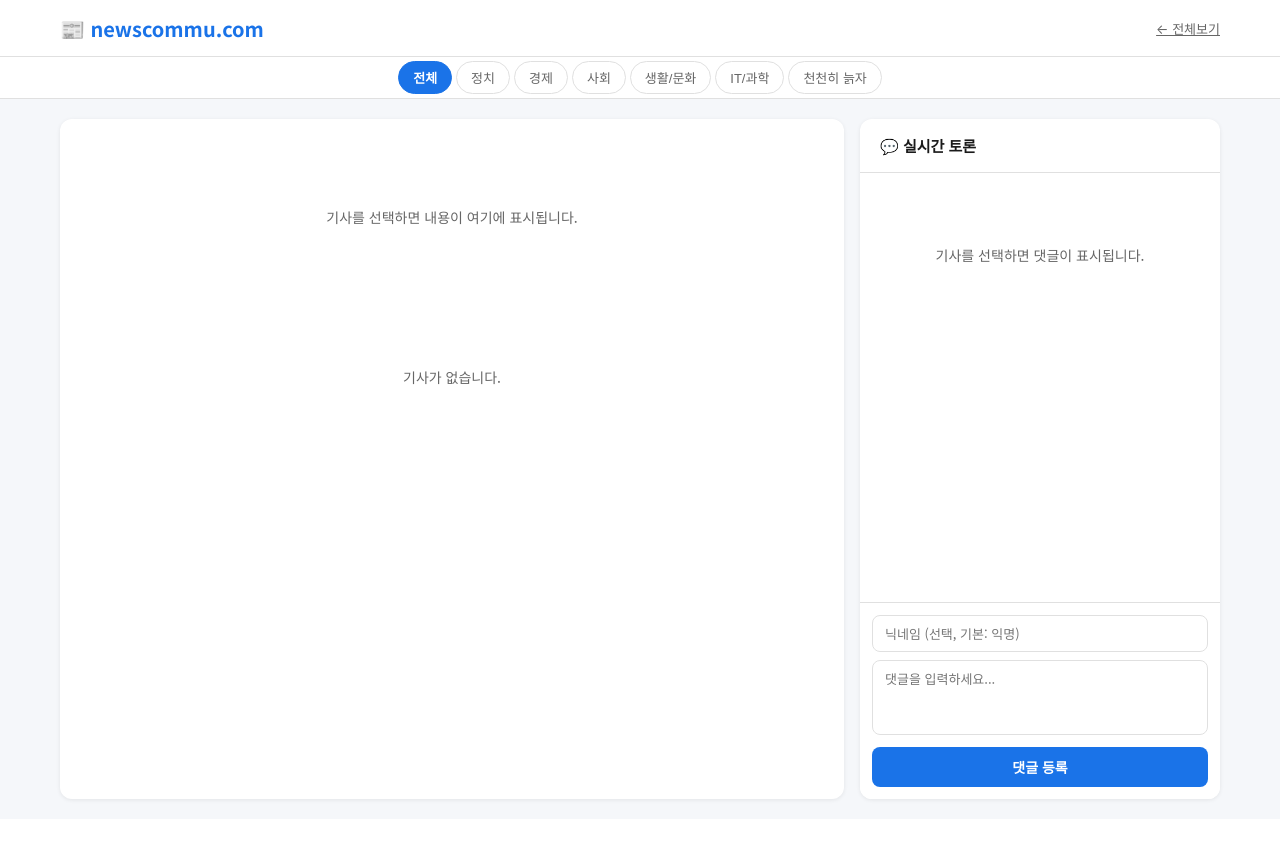
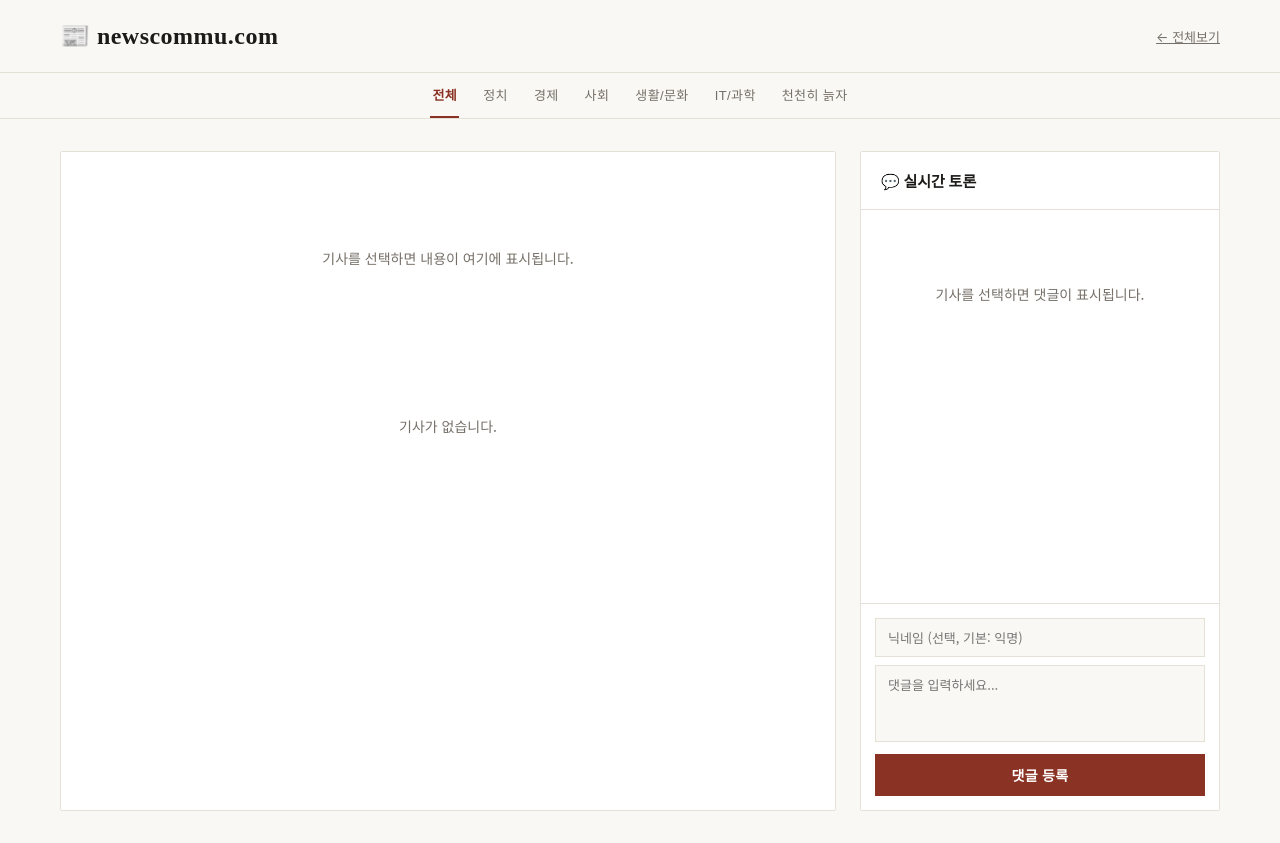
Before and after one commit to hkno3/commu, a PHP site: page /category.php in a window 1280 px wide. Before the commit the page ends 802 px from the top, so only its background shows below. Run offline with PHP 8.4, Linux system fonts and the light colour scheme; data that the repository does not hold is empty; some libraries are stand-ins or nearby versions.

Commit message:
사이트 디자인을 미니멀 에디토리얼 톤으로 리뉴얼
세리프+산세리프 폰트 페어링, 절제된 잉크 컬러 팔레트, 헤어라인 기반
레이아웃으로 카드/내비/배지 스타일을 교체. 마크업 구조는 유지.

Co-Authored-By: Claude Sonnet 4.6 <noreply@anthropic.com>
Claude-Session: https://claude.ai/code/session_018p8phR8Y1ccKrPRwYiq1Rd

```diff
--- a/assets/css/style.css
+++ b/assets/css/style.css
@@ -5,14 +5,14 @@
 }
 
 :root {
-  --primary: #1a73e8;
-  --primary-dark: #1557b0;
-  --bg: #f5f7fa;
+  --primary: #8a3324;
+  --primary-dark: #6e2519;
+  --bg: #faf8f4;
   --card-bg: #ffffff;
-  --text: #1a1a1a;
-  --text-muted: #666;
-  --border: #e0e0e0;
-  --comment-bg: #f8f9fa;
+  --text: #1c1b19;
+  --text-muted: #767068;
+  --border: #e6e1d6;
+  --comment-bg: #f6f3ec;
 }
 
 body {
@@ -22,9 +22,17 @@ body {
   font-size: 14px;
 }
 
+h1, h2, h3,
+.logo,
+.article-card h3,
+.article-detail-header h1,
+.article-detail-header h2 {
+  font-family: 'Noto Serif KR', serif;
+}
+
 /* ── Header ── */
 header {
-  background: #fff;
+  background: var(--bg);
   border-bottom: 1px solid var(--border);
   position: sticky;
   top: 0;
@@ -37,22 +45,23 @@ header {
   padding: 0 20px;
   display: flex;
   align-items: center;
-  height: 56px;
+  height: 72px;
   gap: 20px;
 }
 
 .logo {
-  font-size: 20px;
+  font-size: 24px;
   font-weight: 700;
-  color: var(--primary);
+  letter-spacing: 0.02em;
+  color: var(--text);
   text-decoration: none;
 }
 
 /* ── Category Nav ── */
 .cat-nav {
-  background: #fff;
+  background: var(--bg);
   border-bottom: 1px solid var(--border);
-  padding: 4px 0;
+  padding: 0;
 }
 
 .cat-nav-inner {
@@ -66,25 +75,25 @@ header {
   display: flex;
   flex-wrap: wrap;
   justify-content: center;
-  gap: 4px;
+  gap: 22px;
 }
 
 .cat-btn {
-  padding: 6px 14px;
-  border: 1px solid var(--border);
-  border-radius: 20px;
+  padding: 12px 2px;
+  border: none;
+  border-bottom: 2px solid transparent;
   background: none;
   cursor: pointer;
   font-size: 13px;
+  letter-spacing: 0.03em;
   color: var(--text-muted);
   white-space: nowrap;
   transition: all 0.2s;
 }
-.cat-btn:hover { color: var(--primary); border-color: var(--primary); }
+.cat-btn:hover { color: var(--text); }
 .cat-btn.active {
-  color: #fff;
-  background: var(--primary);
-  border-color: var(--primary);
+  color: var(--primary);
+  border-bottom-color: var(--primary);
   font-weight: 600;
 }
 
@@ -92,39 +101,39 @@ header {
 .main-wrap {
   max-width: 1200px;
   margin: 0 auto;
-  padding: 20px;
+  padding: 32px 20px;
 }
 
 /* ── Shorts-style Article+Comment ── */
 .shorts-container {
   display: grid;
   grid-template-columns: 1fr 360px;
-  gap: 16px;
-  height: calc(100vh - 120px);
+  gap: 24px;
+  height: calc(100vh - 140px);
   position: sticky;
-  top: 112px;
+  top: 128px;
 }
 
 .article-panel {
   background: var(--card-bg);
-  border-radius: 12px;
+  border: 1px solid var(--border);
+  border-radius: 2px;
   overflow-y: auto;
-  padding: 28px;
-  box-shadow: 0 1px 4px rgba(0,0,0,0.08);
+  padding: 36px;
 }
 
 .comment-panel {
   background: var(--card-bg);
-  border-radius: 12px;
+  border: 1px solid var(--border);
+  border-radius: 2px;
   display: flex;
   flex-direction: column;
-  box-shadow: 0 1px 4px rgba(0,0,0,0.08);
   overflow: hidden;
 }
 
 /* ── Article List ── */
 .article-list {
-  margin-top: 20px;
+  margin-top: 28px;
   max-width: 780px;
   margin-left: auto;
   margin-right: auto;
@@ -418,21 +430,22 @@ header {
 
 /* ── Comments ── */
 .comment-panel-header {
-  padding: 16px 20px;
+  padding: 18px 20px;
   border-bottom: 1px solid var(--border);
   font-weight: 600;
   font-size: 15px;
+  font-family: 'Noto Serif KR', serif;
 }
 
 .comment-list {
   flex: 1;
   overflow-y: auto;
-  padding: 12px;
+  padding: 14px;
 }
 
 .comment-item {
-  padding: 12px;
-  border-radius: 8px;
+  padding: 14px;
+  border-radius: 0;
   background: var(--comment-bg);
   margin-bottom: 8px;
 }
@@ -462,21 +475,22 @@ header {
 }
 
 .comment-form {
-  padding: 12px;
+  padding: 14px;
   border-top: 1px solid var(--border);
-  background: #fff;
+  background: var(--card-bg);
 }
 
 .comment-form input,
 .comment-form textarea {
   width: 100%;
-  padding: 8px 12px;
+  padding: 9px 12px;
   border: 1px solid var(--border);
-  border-radius: 8px;
+  border-radius: 0;
   font-size: 13px;
   margin-bottom: 8px;
   font-family: inherit;
   resize: none;
+  background: var(--bg);
 }
 
 .comment-form input:focus,
@@ -487,44 +501,45 @@ header {
 
 .comment-submit-btn {
   width: 100%;
-  padding: 10px;
+  padding: 11px;
   background: var(--primary);
   color: #fff;
   border: none;
-  border-radius: 8px;
+  border-radius: 0;
   font-size: 14px;
   font-weight: 600;
+  letter-spacing: 0.02em;
   cursor: pointer;
   transition: background 0.2s;
 }
 .comment-submit-btn:hover { background: var(--primary-dark); }
 
-/* ── Category Colors ── */
-.cat-정치 { background: #fff0f0; color: #c0392b; }
-.cat-경제 { background: #f0fff4; color: #27ae60; }
-.cat-사회 { background: #f0f4ff; color: #2980b9; }
-.cat-생활문화 { background: #fff8f0; color: #e67e22; }
-.cat-세계 { background: #f5f0ff; color: #8e44ad; }
-.cat-IT과학 { background: #f0fffe; color: #16a085; }
-.cat-부동산 { background: #fffbf0; color: #d35400; }
-.cat-헬스건강 { background: #f0fff8; color: #1abc9c; }
-.cat-스포츠 { background: #f0f8ff; color: #2471a3; }
-.cat-연예 { background: #fff0fb; color: #c0392b; }
-.cat-자동차 { background: #f5f5f5; color: #7f8c8d; }
-.cat-날씨 { background: #e3f2fd; color: #2980b9; }
-.cat-가상화폐 { background: #fff8e1; color: #f39c12; }
-.cat-주식 { background: #f1f8e9; color: #27ae60; }
-.cat-육아 { background: #fce4ec; color: #e91e8c; }
-.cat-여행 { background: #e0f2f1; color: #00897b; }
-.cat-게임 { background: #f3e5f5; color: #6c3483; }
-.cat-패션뷰티 { background: #fce4ec; color: #e91e63; }
-.cat-음식맛집 { background: #fff3e0; color: #e74c3c; }
-.cat-교육 { background: #e8eaf6; color: #1565c0; }
-.cat-환경 { background: #e8f5e9; color: #2e7d32; }
-.cat-법률 { background: #f3e5f5; color: #4a235a; }
-.cat-취업직장 { background: #e8eaf6; color: #1a237e; }
-.cat-반려동물 { background: #fff3e0; color: #ff6f00; }
-.cat-영화 { background: #fce4ec; color: #880e4f; }
+/* ── Category Colors (muted editorial ink tones) ── */
+.cat-정치 { color: #7a2e2e; }
+.cat-경제 { color: #2f5d4f; }
+.cat-사회 { color: #2c4a63; }
+.cat-생활문화 { color: #8a5a2e; }
+.cat-세계 { color: #5b4a7a; }
+.cat-IT과학 { color: #2e6b66; }
+.cat-부동산 { color: #8a5328; }
+.cat-헬스건강 { color: #2e7a6a; }
+.cat-스포츠 { color: #2c5a73; }
+.cat-연예 { color: #8a3550; }
+.cat-자동차 { color: #5a5650; }
+.cat-날씨 { color: #355b73; }
+.cat-가상화폐 { color: #8a6a28; }
+.cat-주식 { color: #3e6b3a; }
+.cat-육아 { color: #8a3d63; }
+.cat-여행 { color: #2e6b5e; }
+.cat-게임 { color: #5e3d7a; }
+.cat-패션뷰티 { color: #8a3d5e; }
+.cat-음식맛집 { color: #8a4528; }
+.cat-교육 { color: #344f7a; }
+.cat-환경 { color: #2e6b3e; }
+.cat-법률 { color: #4a3268; }
+.cat-취업직장 { color: #34406b; }
+.cat-반려동물 { color: #8a5a28; }
+.cat-영화 { color: #6b2e4f; }
 
 /* ── Empty State ── */
 .empty-state {
@@ -547,21 +562,21 @@ header {
   align-items: center;
   flex-wrap: wrap;
   gap: 6px;
-  margin: 24px 0;
+  margin: 28px 0;
 }
 .page-btn {
   min-width: 36px;
   height: 36px;
   padding: 0 10px;
   border: 1px solid var(--border);
-  border-radius: 8px;
-  background: #fff;
+  border-radius: 0;
+  background: var(--card-bg);
   color: var(--text);
   font-size: 13px;
   cursor: pointer;
 }
 .page-btn:hover:not(:disabled) {
-  background: #f5f7fa;
+  background: var(--comment-bg);
 }
 .page-btn.active {
   background: var(--primary);
--- a/assets/js/main.js
+++ b/assets/js/main.js
@@ -6,12 +6,12 @@ const CAT_MAP = {
   '생활/문화': '생활_문화', 'IT/과학': 'IT_과학', '천천히 늙자': '천천히_늙자',
 };
 const CAT_COLORS = {
-  '정치': '#c0392b', '경제': '#27ae60', '사회': '#2980b9',
-  '생활_문화': '#e67e22', 'IT_과학': '#16a085', '천천히_늙자': '#7b5ea7',
+  '정치': '#7a2e2e', '경제': '#2f5d4f', '사회': '#2c4a63',
+  '생활_문화': '#8a5a2e', 'IT_과학': '#2e6b66', '천천히_늙자': '#5e3d7a',
 };
 const CAT_BG = {
-  '정치': '#fff0f0', '경제': '#f0fff4', '사회': '#f0f4ff',
-  '생활_문화': '#fff8f0', 'IT_과학': '#f0fffe', '천천히_늙자': '#f8f0ff',
+  '정치': 'none', '경제': 'none', '사회': 'none',
+  '생활_문화': 'none', 'IT_과학': 'none', '천천히_늙자': 'none',
 };
 
 // Allow category to be preset from PHP (category.php / article.php)
--- a/category.php
+++ b/category.php
@@ -9,12 +9,12 @@ $raw_cat = trim($_GET['cat'] ?? '');
 
 // Allowed categories
 $CATEGORIES = [
-    '정치'      => ['label' => '정치',     'color' => '#c0392b', 'bg' => '#fff0f0'],
-    '경제'      => ['label' => '경제',     'color' => '#27ae60', 'bg' => '#f0fff4'],
-    '사회'      => ['label' => '사회',     'color' => '#2980b9', 'bg' => '#f0f4ff'],
-    '생활_문화'  => ['label' => '생활/문화', 'color' => '#e67e22', 'bg' => '#fff8f0'],
-    'IT_과학'    => ['label' => 'IT/과학',   'color' => '#16a085', 'bg' => '#f0fffe'],
-    '천천히_늙자' => ['label' => '천천히 늙자','color' => '#7b5ea7', 'bg' => '#f8f0ff'],
+    '정치'      => ['label' => '정치',     'color' => '#7a2e2e', 'bg' => 'none'],
+    '경제'      => ['label' => '경제',     'color' => '#2f5d4f', 'bg' => 'none'],
+    '사회'      => ['label' => '사회',     'color' => '#2c4a63', 'bg' => 'none'],
+    '생활_문화'  => ['label' => '생활/문화', 'color' => '#8a5a2e', 'bg' => 'none'],
+    'IT_과학'    => ['label' => 'IT/과학',   'color' => '#2e6b66', 'bg' => 'none'],
+    '천천히_늙자' => ['label' => '천천히 늙자','color' => '#5e3d7a', 'bg' => 'none'],
 ];
 
 // Normalise incoming param (/ → _)
@@ -35,7 +35,7 @@ $page_title = $cat_info ? $cat_info['label'] . ' 뉴스 - ' . SITE_NAME : SITE_N
   <title><?= htmlspecialchars($page_title) ?></title>
   <meta name="description" content="<?= htmlspecialchars($cat_info ? $cat_info['label'] . ' 분야 최신 뉴스 모음' : SITE_DESC) ?>">
   <link rel="preconnect" href="https://fonts.googleapis.com">
-  <link href="https://fonts.googleapis.com/css2?family=Noto+Sans+KR:wght@400;600;700&display=swap" rel="stylesheet">
+  <link href="https://fonts.googleapis.com/css2?family=Noto+Sans+KR:wght@400;600;700&family=Noto+Serif+KR:wght@600;700&display=swap" rel="stylesheet">
   <link rel="stylesheet" href="/assets/css/style.css?v=<?= @filemtime(__DIR__ . '/assets/css/style.css') ?: time() ?>">
   <!-- AdSense -->
   <!-- <script async src="https://pagead2.googlesyndication.com/pagead/js/adsbygoogle.js?client=<?= ADSENSE_PUBLISHER_ID ?>" crossorigin="anonymous"></script> -->
--- a/index.php
+++ b/index.php
@@ -44,7 +44,7 @@ $initial_cat = $CAT_SLUG_MAP[$cat_param] ?? ($cat_param ?: 'all');
   <title><?= SITE_NAME ?> - 실시간 뉴스 커뮤니티</title>
   <meta name="description" content="<?= SITE_DESC ?>">
   <link rel="preconnect" href="https://fonts.googleapis.com">
-  <link href="https://fonts.googleapis.com/css2?family=Noto+Sans+KR:wght@400;600;700&display=swap" rel="stylesheet">
+  <link href="https://fonts.googleapis.com/css2?family=Noto+Sans+KR:wght@400;600;700&family=Noto+Serif+KR:wght@600;700&display=swap" rel="stylesheet">
   <link rel="icon" type="image/png" href="/assets/images/favicon.png">
   <link rel="apple-touch-icon" href="/assets/images/favicon.png">
   <link rel="stylesheet" href="/assets/css/style.css?v=<?= @filemtime(__DIR__ . '/assets/css/style.css') ?: time() ?>">
```
Also changed, not shown: other parts of assets/css/style.css (+95 -88 lines), article.php (+12 -12 lines).
